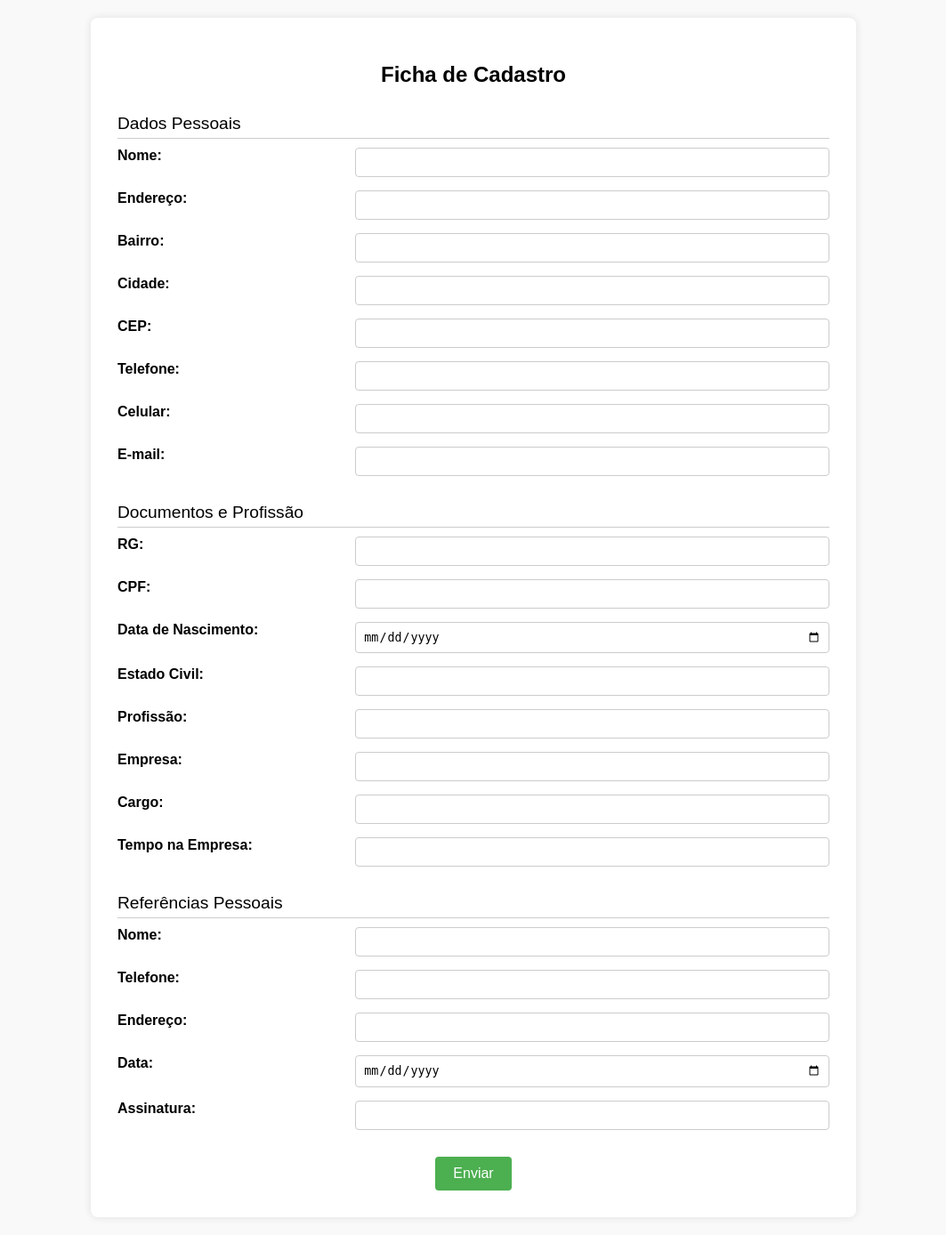
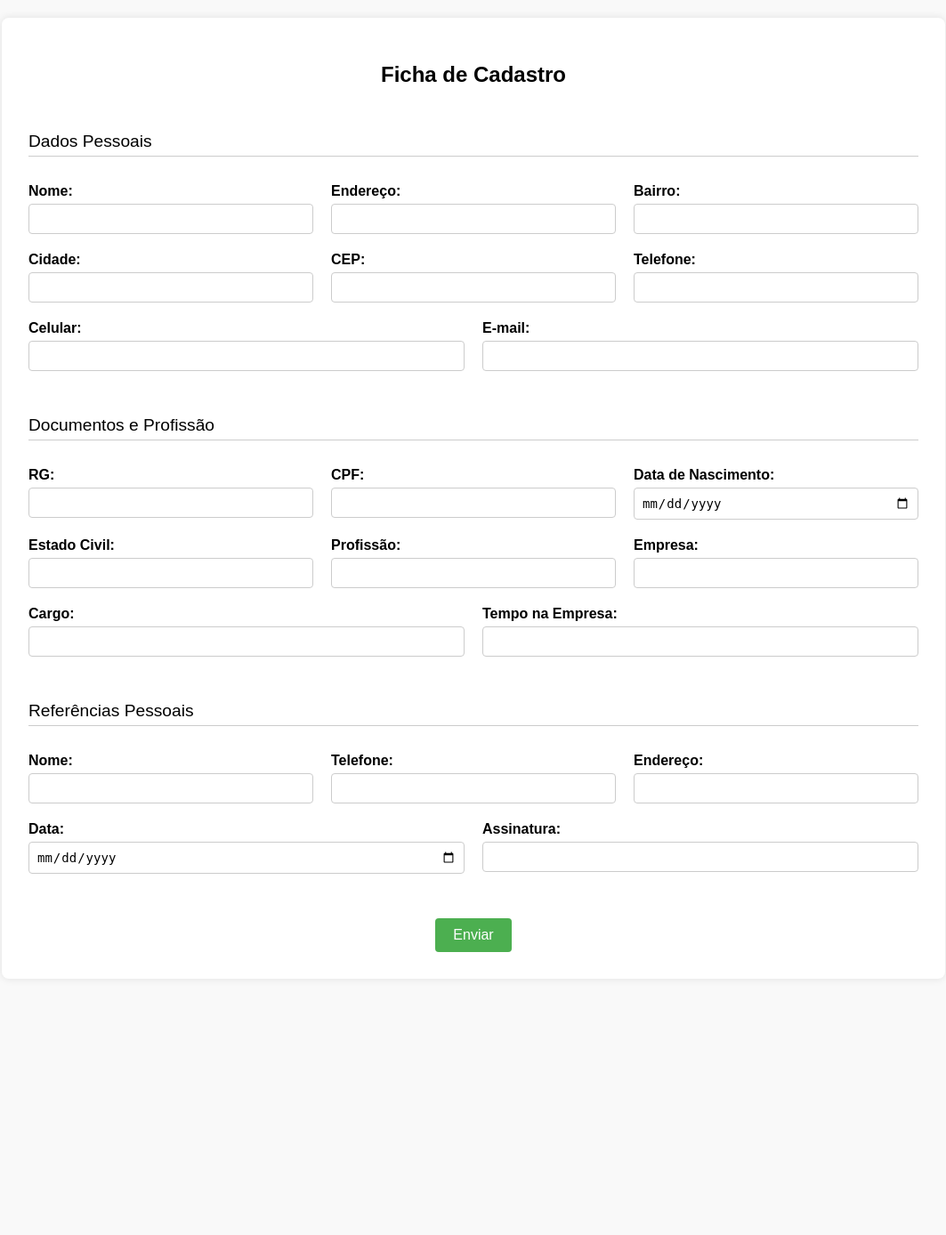
Before and after one commit to RicardoMenezesBandeira/API_orcamentos, a Flask app: template template/geradorOrçamento.html in a window 1280 px wide. Shown: the whole page at 89% size, without its empty margins (108-1171 px from the left). After the commit the page ends 1070 px from the top, so only its background shows below. Run offline with Flask 3, Linux system fonts and the light colour scheme; the template is opened without the code that fills it, so the values that code supplies are empty.

Commit message:
feat: organizando o arquivo de orçamentos em grupos de 3x3

```diff
--- a/template/geradorOrçamento.html
+++ b/template/geradorOrçamento.html
@@ -15,30 +15,38 @@
       padding: 30px;
       border-radius: 8px;
       box-shadow: 0 0 10px rgba(0,0,0,0.1);
-      max-width: 800px;
+      max-width: 1000px;
       margin: auto;
     }
     h2 {
       text-align: center;
       margin-bottom: 20px;
     }
-    .form-group {
+    .form-grid {
       display: flex;
       flex-wrap: wrap;
-      margin-bottom: 15px;
+      gap: 20px;
     }
-    .form-group label {
-      flex: 1 0 150px;
+    .form-group {
+      flex: 1 1 calc(33.333% - 20px);
+      display: flex;
+      flex-direction: column;
+    }
+    .form-group.full-width {
+      flex: 1 1 100%;
+    }
+    label {
       font-weight: bold;
-      padding-right: 10px;
+      margin-bottom: 5px;
     }
-    .form-group input {
-      flex: 2 0 300px;
+    input[type="text"], input[type="email"], input[type="date"] {
       padding: 8px;
       border: 1px solid #ccc;
       border-radius: 4px;
+      font-size: 14px;
     }
     .section-title {
+      flex: 1 1 100%;
       margin-top: 30px;
       margin-bottom: 10px;
       font-size: 1.2em;
@@ -46,6 +54,7 @@
       padding-bottom: 5px;
     }
     .form-actions {
+      flex: 1 1 100%;
       text-align: center;
       margin-top: 30px;
     }
@@ -66,6 +75,7 @@
 <body>
   <div class="form-container">
     <h2>Ficha de Cadastro</h2>
+    <form class="form-grid">
 
       <div class="section-title">Dados Pessoais</div>
       <div class="form-group"><label>Nome:</label><input type="text" name="nome"></div>
@@ -98,6 +108,7 @@
       <div class="form-actions">
         <button type="submit">Enviar</button>
       </div>
+    </form>
   </div>
 </body>
 </html>
```
Lines whose indentation alone changed are shown as unchanged.
